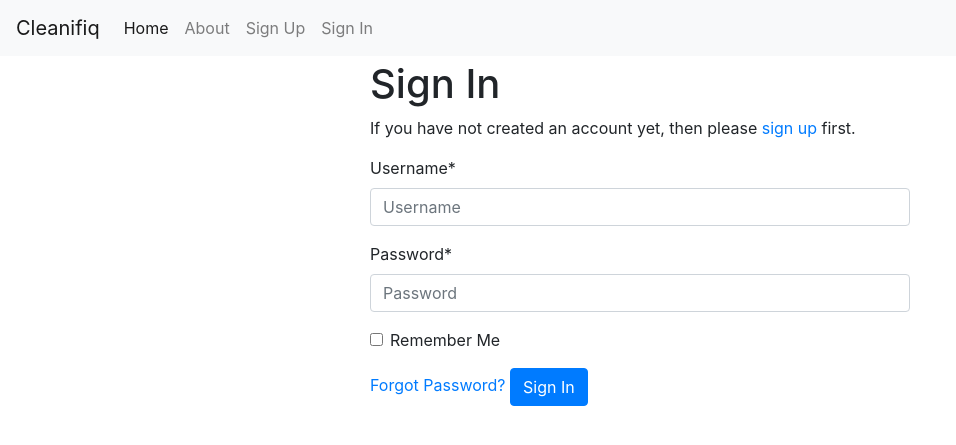
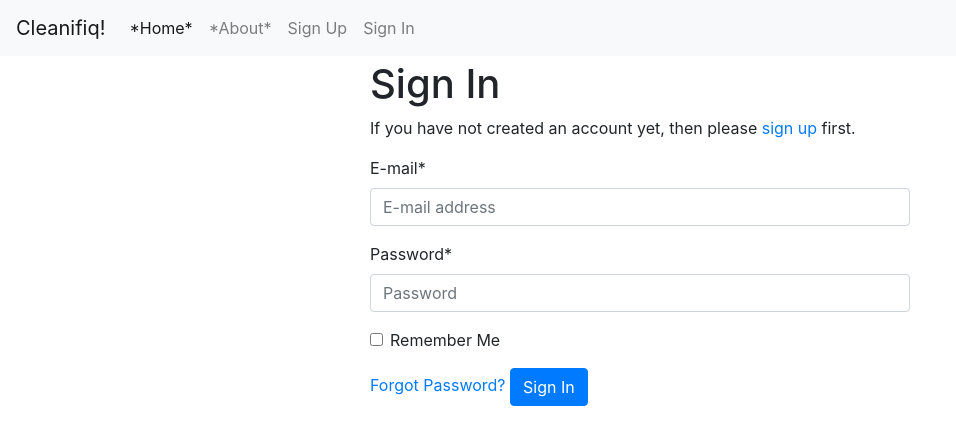
Before and after one commit to vallka/cleanifiq, a Django app: page /accounts/login/ in a window 1280 px wide. Shown: the top 445 px of the page, without its empty margins (0-956 px from the left). Run offline with Django 3.2, Linux system fonts and the light colour scheme; some libraries are stand-ins or nearby versions.

Commit message:
few adjustments

```diff
--- a/cleanifiq/templates/base.html
+++ b/cleanifiq/templates/base.html
@@ -39,15 +39,15 @@
         <button class="navbar-toggler navbar-toggler-right" type="button" data-toggle="collapse" data-target="#navbarSupportedContent" aria-controls="navbarSupportedContent" aria-expanded="false" aria-label="Toggle navigation">
           <span class="navbar-toggler-icon"></span>
         </button>
-        <a class="navbar-brand" href="{% url 'home' %}">Cleanifiq</a>
+        <a class="navbar-brand" href="{% url 'home' %}">Cleanifiq!</a>
 
         <div class="collapse navbar-collapse" id="navbarSupportedContent">
           <ul class="navbar-nav mr-auto">
             <li class="nav-item active">
-              <a class="nav-link" href="{% url 'home' %}">Home <span class="sr-only">(current)</span></a>
+              <a class="nav-link" href="{% url 'home' %}">*Home* <span class="sr-only">(current)</span></a>
             </li>
             <li class="nav-item">
-              <a class="nav-link" href="{% url 'about' %}">About</a>
+              <a class="nav-link" href="{% url 'about' %}">*About*</a>
             </li>
             {% if request.user.is_authenticated %}
               <li class="nav-item">
--- a/cleanifiq/users/forms.py
+++ b/cleanifiq/users/forms.py
@@ -8,16 +8,18 @@ User = get_user_model()
 class UserChangeForm(forms.UserChangeForm):
     class Meta(forms.UserChangeForm.Meta):
         model = User
+        fields = ('username', 'email', 'first_name', 'last_name')
 
 
 class UserCreationForm(forms.UserCreationForm):
 
     error_message = forms.UserCreationForm.error_messages.update(
-        {"duplicate_username": _("This username has already been taken.")}
+        {"duplicate_username": _("This awersome username has already been taken.")}
     )
 
     class Meta(forms.UserCreationForm.Meta):
         model = User
+        fields = ('username', 'email', 'first_name', 'last_name')
 
     def clean_username(self):
         username = self.cleaned_data["username"]
--- a/cleanifiq/users/views.py
+++ b/cleanifiq/users/views.py
@@ -11,6 +11,7 @@ User = get_user_model()
 class UserDetailView(LoginRequiredMixin, DetailView):
 
     model = User
+    fields = ["name","email"]
     slug_field = "username"
     slug_url_kwarg = "username"
 
@@ -21,7 +22,7 @@ user_detail_view = UserDetailView.as_view()
 class UserUpdateView(LoginRequiredMixin, UpdateView):
 
     model = User
-    fields = ["name"]
+    fields = ["name","email","first_name"]
 
     def get_success_url(self):
         return reverse("users:detail", kwargs={"username": self.request.user.username})
--- a/config/settings/base.py
+++ b/config/settings/base.py
@@ -250,11 +250,12 @@ LOGGING = {
 # ------------------------------------------------------------------------------
 ACCOUNT_ALLOW_REGISTRATION = env.bool("DJANGO_ACCOUNT_ALLOW_REGISTRATION", True)
 # https://django-allauth.readthedocs.io/en/latest/configuration.html
-ACCOUNT_AUTHENTICATION_METHOD = "username"
+ACCOUNT_AUTHENTICATION_METHOD = "email"
 # https://django-allauth.readthedocs.io/en/latest/configuration.html
 ACCOUNT_EMAIL_REQUIRED = True
 # https://django-allauth.readthedocs.io/en/latest/configuration.html
-ACCOUNT_EMAIL_VERIFICATION = "mandatory"
+#ACCOUNT_EMAIL_VERIFICATION = "mandatory"
+ACCOUNT_EMAIL_VERIFICATION = "none"
 # https://django-allauth.readthedocs.io/en/latest/configuration.html
 ACCOUNT_ADAPTER = "cleanifiq.users.adapters.AccountAdapter"
 # https://django-allauth.readthedocs.io/en/latest/configuration.html
```
